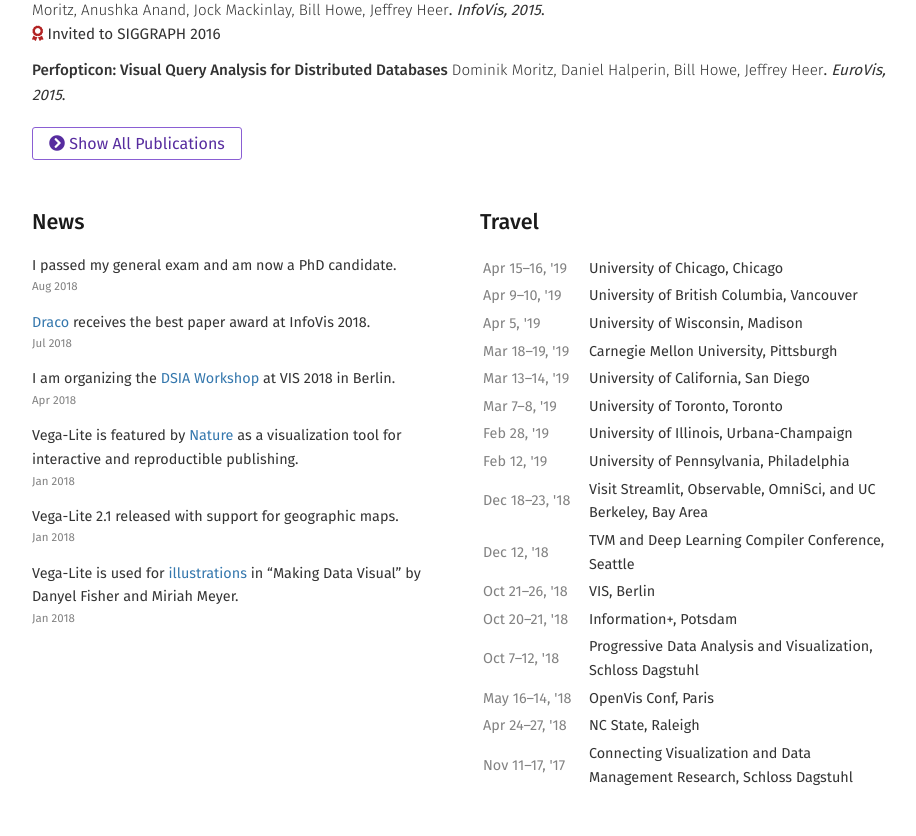
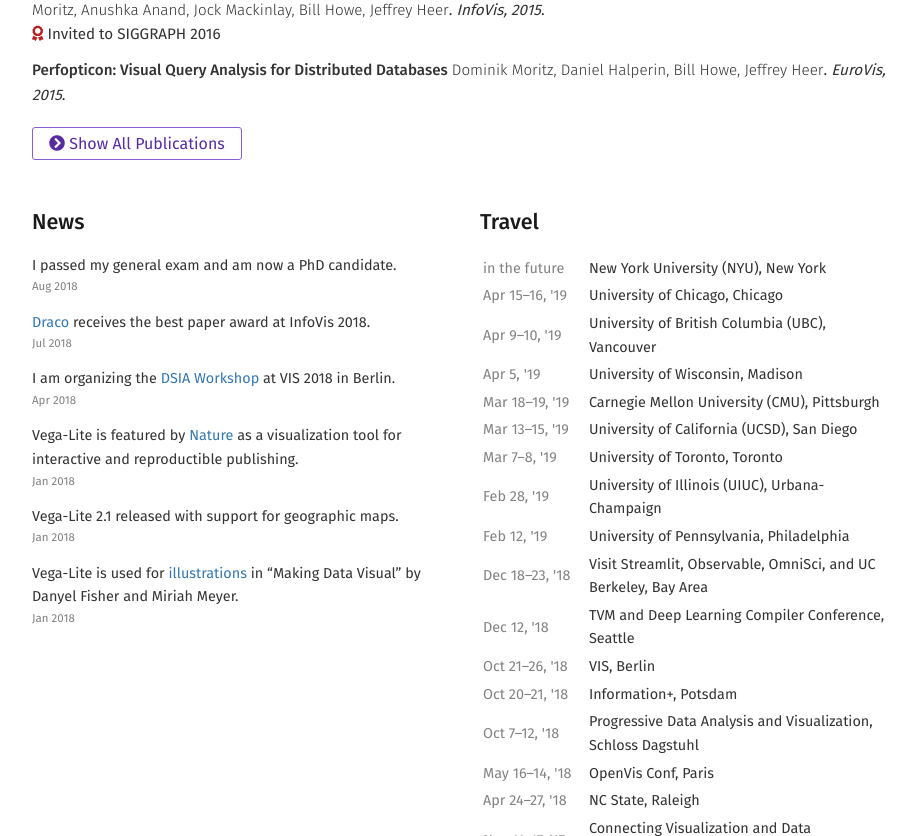
Before and after one commit to domoritz/domoritz.github.io, a Jekyll site: the page built from index.md, in a window 1280 px wide and 900 px high, scrolled down 1573 px, cut to the strip 0-836 px from the top of the window. Shown: the whole strip, without its empty margins (176-1092 px from the left). Built offline with Jekyll 4.4.1, drawn with Linux system fonts in a browser that asks for light colours; nearby versions of some CDN libraries.

Commit message:
Update travels

```diff
--- a/_data/travel.yml
+++ b/_data/travel.yml
@@ -1,8 +1,10 @@
+- title: New York University (NYU)
+  where: New York
 - title: University of Chicago
   where: Chicago
   start: 2019-04-15
   end: 2019-04-16
-- title: University of British Columbia
+- title: University of British Columbia (UBC)
   where: Vancouver
   start: 2019-04-09
   end: 2019-04-10
@@ -10,19 +12,19 @@
   where: Madison
   start: 2019-04-05
   end: 2019-04-05
-- title: Carnegie Mellon University
+- title: Carnegie Mellon University (CMU)
   where: Pittsburgh
   start: 2019-03-18
   end: 2019-03-19
-- title: University of California
+- title: University of California (UCSD)
   where: San Diego
   start: 2019-03-13
-  end: 2019-03-14
+  end: 2019-03-15
 - title: University of Toronto
   where: Toronto
   start: 2019-03-07
   end: 2019-03-08
-- title: University of Illinois
+- title: University of Illinois (UIUC)
   where: Urbana-Champaign
   start: 2019-02-28
   end: 2019-02-28
```
